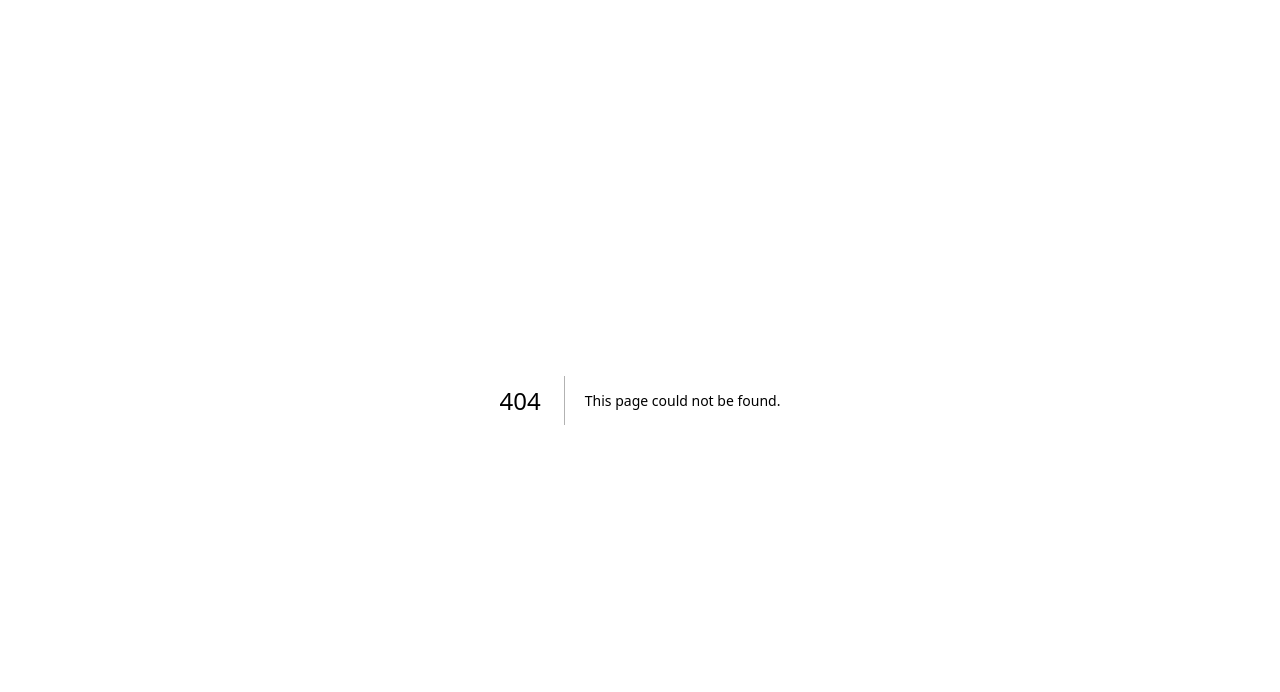
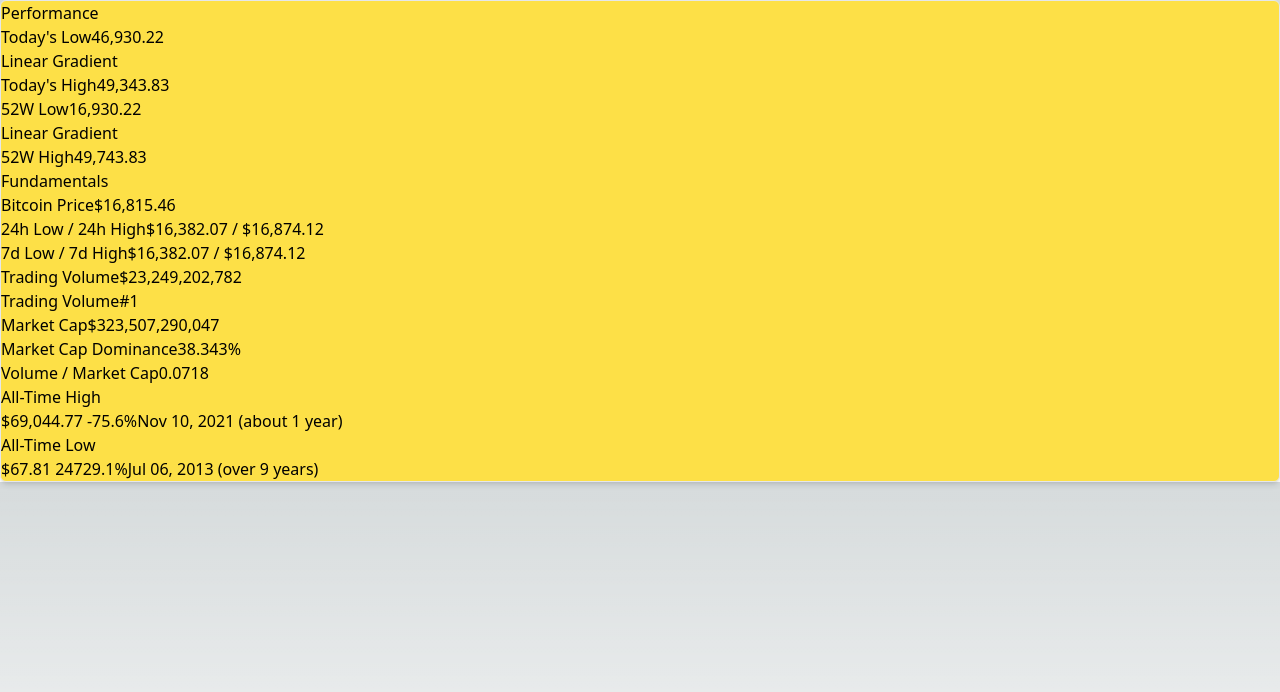
Before and after one commit to theEdgeBreaker/koin_X, a Next.js app: page /components/Performance in a window 1280 px wide. Before the commit this address had no page. Shown: the top 692 px of the page. Built offline with nearby package versions, Linux system fonts and the light colour scheme.

Commit message:
Created Performance component

```diff
--- /dev/null
+++ b/src/pages/components/Performance.js
@@ -0,0 +1,97 @@
+import React from "react";
+
+function Performance() {
+  return (
+    <div
+      className="border border-gray-200 rounded-md shadow-md
+    bg-yellow-300"
+    >
+      <div>
+        <h2>Performance</h2>
+
+        <div>
+          <div>
+            <span>Today's Low</span>
+            <span>46,930.22</span>
+          </div>
+          <div>Linear Gradient</div>
+          <div>
+            <span>Today's High</span>
+            <span>49,343.83</span>
+          </div>
+        </div>
+        <div>
+          <div>
+            <span>52W Low</span>
+            <span>16,930.22</span>
+          </div>
+          <div>Linear Gradient</div>
+          <div>
+            <span>52W High</span>
+            <span>49,743.83</span>
+          </div>
+        </div>
+      </div>
+
+      <div>
+        <h3>Fundamentals</h3>
+        <div>
+          <div>
+            <div>
+              <span>Bitcoin Price</span>
+              <span>$16,815.46</span>
+            </div>
+            <div>
+              <span>24h Low / 24h High</span>
+              <span>$16,382.07 / $16,874.12</span>
+            </div>
+            <div>
+              <span>7d Low / 7d High</span>
+              <span>$16,382.07 / $16,874.12</span>
+            </div>
+            <div>
+              <span>Trading Volume</span>
+              <span>$23,249,202,782</span>
+            </div>
+            <div>
+              <span>Trading Volume</span>
+              <span>#1</span>
+            </div>
+          </div>
+          <div>
+            <div>
+              <div>
+                <span>Market Cap</span>
+                <span>$323,507,290,047</span>
+              </div>
+              <div>
+                <span>Market Cap Dominance</span>
+                <span>38.343%</span>
+              </div>
+              <div>
+                <span>Volume / Market Cap</span>
+                <span>0.0718</span>
+              </div>
+              <div>
+                <span>All-Time High</span>
+                <div>
+                  <span>$69,044.77 -75.6%</span>
+                  <span>Nov 10, 2021 (about 1 year)</span>
+                </div>
+              </div>
+              <div>
+                <span>All-Time Low</span>
+                <div>
+                  <span>$67.81 24729.1%</span>
+                  <span>Jul 06, 2013 (over 9 years)</span>
+                </div>
+              </div>
+            </div>
+          </div>
+        </div>
+      </div>
+    </div>
+  );
+}
+
+export default Performance;
```
